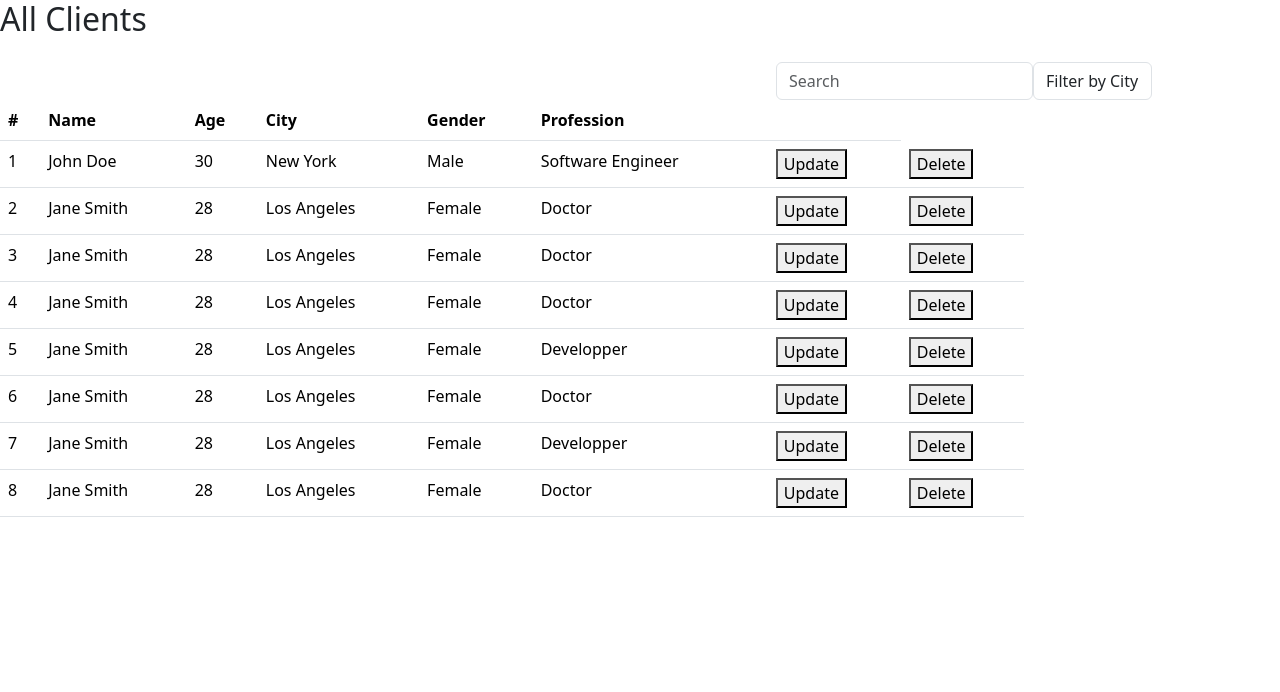
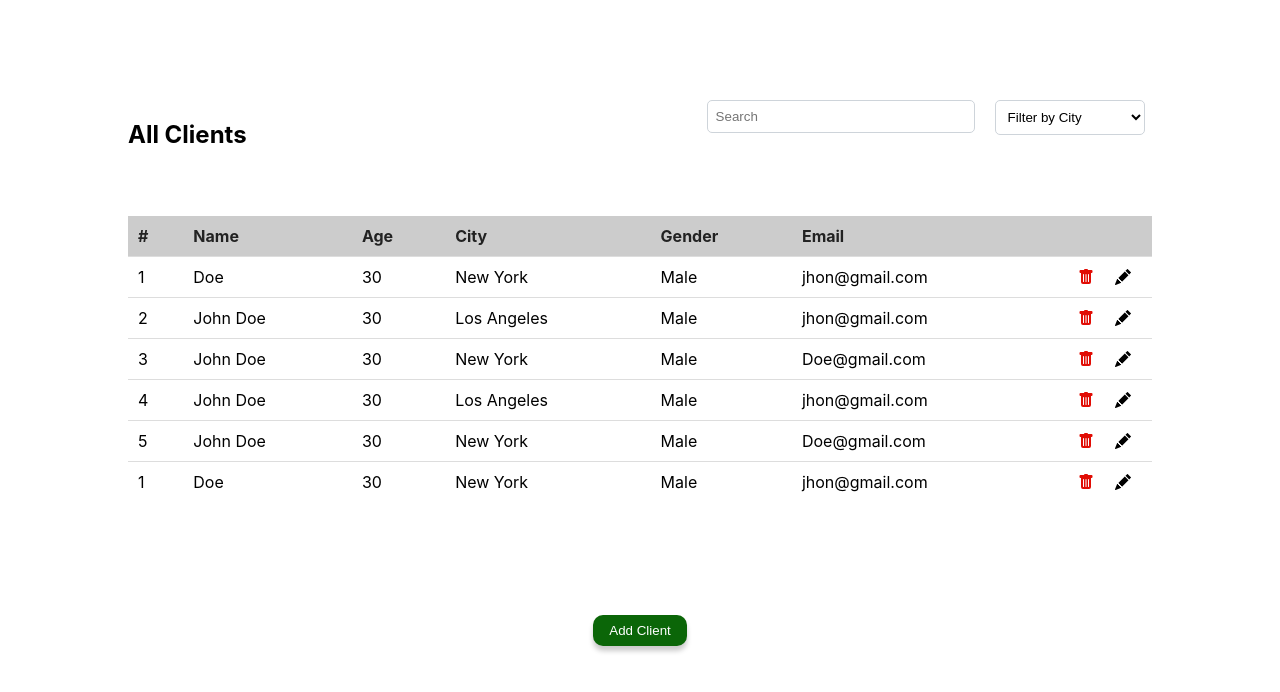
Before and after one commit to dalisaid/Dashboard-Beem, a React (Create React App) app: page / in a window 1280 px wide. Shown: the top 692 px of the page. Built offline with nearby package versions, Linux system fonts and the light colour scheme.

Commit message:
Modification front end client-page

```diff
--- a/src/App.css
+++ b/src/App.css
@@ -1,4 +1,3 @@
-/*****************************************
 .App {
   text-align: center;
 }
@@ -24,7 +23,16 @@
   font-size: calc(10px + 2vmin);
   color: white;
 }
-
+.btn {
+  margin-top: 1rem;
+  border: none;
+  background-color: #0b6608;
+  color: #fff;
+  padding: 0.5rem 1rem;
+  border-radius: 10px;
+  cursor: pointer;
+  box-shadow: 0px 5px 5px #ccc;
+}
 .App-link {
   color: #61dafb;
 }
@@ -37,4 +45,157 @@
     transform: rotate(360deg);
   }
 }
-/************************************************/
+
+/*******************Modal*************************************************************************/
+.modal-container {
+  position: fixed;
+  z-index: 1;
+  left: 0;
+  top: 0;
+  width: 100%;
+  height: 100%;
+  background-color: rgba(0, 0, 0, 0.4);
+  display: flex;
+  align-items: center;
+  justify-content: center;
+}
+
+.modal {
+  border-radius: 5px;
+  padding: 2rem;
+  background-color: white;
+  width: 25em;
+}
+
+.modal .btn {
+  display: block;
+  margin: auto;
+}
+
+.form-group {
+  display: flex;
+  flex-direction: column;
+  margin-bottom: 1rem;
+}
+
+.form-group input,
+.form-group textarea,
+.form-group select {
+  border: 1px solid black;
+  border-radius: 0.3rem;
+  padding: 0.3rem;
+  font-size: 1rem;
+  text-align: left;
+}
+
+.form-group label {
+  margin-bottom: 0.2rem;
+  text-align: left;
+}
+
+.error {
+  background-color: #f8d7da;
+  color: #df4759;
+  padding: 0.5rem;
+  border-radius: 0.3rem;
+  margin-bottom: 1rem;
+}
+/*******************driver**************************************************************************/
+.table-wrapper {
+  width: 100%;
+}
+
+.table {
+  border-collapse: collapse;
+  width: 100%;
+  max-width: 100%;
+}
+
+.table thead {
+  background-color: #ccc;
+  color: #222;
+}
+
+.table th,
+.table td {
+  padding: 10px;
+}
+
+.table td {
+  border-top: 1px solid #ddd;
+}
+
+.table tbody tr:hover {
+  background-color: #f5f5f5;
+}
+
+.actions {
+  display: flex;
+  justify-content: space-around;
+  align-items: center;
+}
+
+.delete-btn {
+  color: #e10d05;
+}
+
+.table-wrapper {
+  display: flex;
+  justify-content: center;
+  align-items: center;
+  flex-direction: column; /* Ensure the table is centered vertically */
+  height: 60vh; /* Optionally, set a height to center vertically on the page */
+}
+
+.table-wrapper table {
+  width: 80%;
+  text-align: left;
+}
+
+.container {
+  display: flex;
+  flex-direction: column;
+  align-items: flex-end; /* Aligns items to the end of the container (right side) */
+}
+
+.header {
+  display: flex;
+  justify-content: space-between; /* Spreads the items in the header to the start and end of the container */
+  width: 80%;
+  margin-right: 10%;
+  margin-top: 100px; /* Adjust margin-top as per your requirement */
+  margin-bottom: -50px;
+}
+
+.controls {
+  display: flex;
+  margin-top: 120px; /* Adjust margin-top as per your requirement */
+  margin-bottom: -150px;
+}
+
+.search-input {
+  border: 1px solid #ced4da; /* Add border */
+  border-radius: 5px; /* Add border radius */
+  padding: 0.5rem; /* Add padding */
+  width: 250px; /* Set width as per your requirement */
+  margin-right: 20px; /* Add margin to the right */
+}
+
+.search-input:focus {
+  outline: none; /* Remove outline on focus */
+  border-color: #007bff; /* Change border color on focus */
+}
+
+.filter-select {
+  border: 1px solid #ced4da; /* Add border */
+  border-radius: 5px; /* Add border radius */
+  padding: 0.5rem; /* Add padding */
+  width: 150px; /* Set width as per your requirement */
+  background-color: #fff;/* Set background color */
+  margin-right: -95px;
+}
+
+.filter-select:focus {
+  outline: none; /* Remove outline on focus */
+  border-color: #007bff; /* Change border color on focus */
+}
--- a/src/App.js
+++ b/src/App.js
@@ -1,12 +1,21 @@
-import React from 'react';
-import 'bootstrap/dist/css/bootstrap.min.css';
+import React, { useState } from 'react';
+import './App.css';
+import { ClientTable } from './components/client';
+import { Modal } from './components/modal';
+const App = () => {
+  const [modalOpen, setModalOpen] = useState(false);
 
-import {ClientTable} from './components/client';
-
-const App = () => {
   return (
     <div className='App'>
-   <ClientTable/>
+      <ClientTable openModal={() => setModalOpen(true)} />
+      <button onClick={() => setModalOpen(true)} className="btn">
+        Add Client
+      </button>
+      {modalOpen && <Modal
+        closeModal={() => {
+          setModalOpen(false);
+        }}
+      />}
     </div>
   );
 };
--- a/src/components/client.jsx
+++ b/src/components/client.jsx
@@ -1,19 +1,22 @@
-import React from 'react';
+import React from "react";
+import { BsFillTrashFill, BsFillPencilFill } from "react-icons/bs";
+import "../App.css";
 import { Table, Form, FormControl } from 'react-bootstrap';
 
-export const ClientTable = () => {
+export const ClientTable = ({ openModal }) => {
   return (
-    <div>
-
+    <div className="container">
+      <div className="header">
         <h2>All Clients</h2>
         <div style={{ display: "flex", justifyContent: "right", marginRight:"10%" }}>
         {/* Placeholder for search bar */}
         <Form className="mt-3">
-          <FormControl type="text" placeholder="Search" className="mr-sm-2" />
+  <FormControl type="text" placeholder="Search" className="mr-sm-2 search-input" />
 </Form>
+
         {/* Placeholder for filter bar */}
-        <Form className="mt-3 ml-3">  {/* Added a margin-left for spacing */}
-          <Form.Control as="select">
+        <Form className="mt-3 ml-3"> {/* Added a margin-left for spacing */}
+  <Form.Control as="select" className="filter-select">
     <option>Filter by City</option>
     <option>New York</option>
     <option>Los Angeles</option>
@@ -21,109 +24,128 @@ export const ClientTable = () => {
   </Form.Control>
 </Form>
       </div>
-
-      <Table   hover style={{ width: '80%' ,textAlign:"left"}}>
-
-      <thead > {/* Apply color to the entire thead */}
-          <tr >
-            <th  >#</th>
-            <th >Name</th>
+      </div>
+      <div className="table-wrapper">
+        <Table hover style={{ width: '80%', textAlign: "left" }}>
+          <thead>
+            <tr>
+              <th>#</th>
+              <th>Name</th>
               <th>Age</th>
               <th>City</th>
               <th>Gender</th>
-            <th>Profession</th>
+              <th>Email</th>
               <th></th>
-
             </tr>
           </thead>
           <tbody>
             {/* Sample data */}
-          <tr  >
+            <tr>
               <td>1</td>
+              <td>Doe</td>
+              <td>30</td>
+              <td>New York</td>
+              <td>Male</td>
+              <td>jhon@gmail.com</td>
+              <td className="fit">
+                <span className="actions">
+                  <BsFillTrashFill className="delete-btn" />
+                  <BsFillPencilFill
+                    className="edit-btn"
+                    onClick={() => openModal()}
+                  />
+                </span>
+              </td>
+            </tr>
+            <tr>
+              <td>2</td>
+              <td>John Doe</td>
+              <td>30</td>
+              <td>Los Angeles</td>
+              <td>Male</td>
+              <td>jhon@gmail.com</td>
+              <td className="fit">
+                <span className="actions">
+                  <BsFillTrashFill className="delete-btn" />
+                  <BsFillPencilFill
+                    className="edit-btn"
+                    onClick={() => openModal()}
+                  />
+                </span>
+              </td>
+            </tr>
+            <tr>
+              <td>3</td>
               <td>John Doe</td>
               <td>30</td>
               <td>New York</td>
               <td>Male</td>
-            <td>Software Engineer</td>
-            <td><button>Update</button></td>
-            <td><button>Delete</button></td>
-
+              <td>Doe@gmail.com</td>
+              <td className="fit">
+                <span className="actions">
+                  <BsFillTrashFill className="delete-btn" />
+                  <BsFillPencilFill
+                    className="edit-btn"
+                    onClick={() => openModal()}
+                  />
+                </span>
+              </td>
             </tr>
-          <tr >
-            <td>2</td>
-            <td>Jane Smith</td>
-            <td>28</td>
+            <tr>
+              <td>4</td>
+              <td>John Doe</td>
+              <td>30</td>
               <td>Los Angeles</td>
-            <td>Female</td>
-            <td>Doctor</td>
-            <td><button>Update</button></td>
-            <td><button>Delete</button></td>
+              <td>Male</td>
+              <td>jhon@gmail.com</td>
+              <td className="fit">
+                <span className="actions">
+                  <BsFillTrashFill className="delete-btn" />
+                  <BsFillPencilFill
+                    className="edit-btn"
+                    onClick={() => openModal()}
+                  />
+                </span>
+              </td>
             </tr>
-          <tr >
-            <td>3</td>
-            <td>Jane Smith</td>
-            <td>28</td>
-            <td>Los Angeles</td>
-            <td>Female</td>
-            <td>Doctor</td>
-            <td><button>Update</button></td>
-            <td><button>Delete</button></td>
+            <tr>
+              <td>5</td>
+              <td>John Doe</td>
+              <td>30</td>
+              <td>New York</td>
+              <td>Male</td>
+              <td>Doe@gmail.com</td>
+              <td className="fit">
+                <span className="actions">
+                  <BsFillTrashFill className="delete-btn" />
+                  <BsFillPencilFill
+                    className="edit-btn"
+                    onClick={() => openModal()}
+                  />
+                </span>
+              </td>
             </tr>
-          <tr >
-            <td>4</td>
-            <td>Jane Smith</td>
-            <td>28</td>
-            <td>Los Angeles</td>
-            <td>Female</td>
-            <td>Doctor</td>
-            <td><button>Update</button></td>
-            <td><button>Delete</button></td>
+            <tr>
+              <td>1</td>
+              <td>Doe</td>
+              <td>30</td>
+              <td>New York</td>
+              <td>Male</td>
+              <td>jhon@gmail.com</td>
+              <td className="fit">
+                <span className="actions">
+                  <BsFillTrashFill className="delete-btn" />
+                  <BsFillPencilFill
+                    className="edit-btn"
+                    onClick={() => openModal()}
+                  />
+                </span>
+              </td>
             </tr>
-          <tr >
-            <td>5</td>
-            <td>Jane Smith</td>
-            <td>28</td>
-            <td>Los Angeles</td>
-            <td>Female</td>
-            <td>Developper</td>
-            <td><button>Update</button></td>
-            <td><button>Delete</button></td>
-          </tr>
-          <tr >
-            <td>6</td>
-            <td>Jane Smith</td>
-            <td>28</td>
-            <td>Los Angeles</td>
-            <td>Female</td>
-            <td>Doctor</td>
-            <td><button>Update</button></td>
-            <td><button>Delete</button></td>
-          </tr>
-          <tr >
-            <td>7</td>
-            <td>Jane Smith</td>
-            <td>28</td>
-            <td>Los Angeles</td>
-            <td>Female</td>
-            <td>Developper</td>
-            <td><button>Update</button></td>
-            <td><button>Delete</button></td>
-          </tr>
-          <tr >
-            <td>8</td>
-            <td>Jane Smith</td>
-            <td>28</td>
-            <td>Los Angeles</td>
-            <td>Female</td>
-            <td>Doctor</td>
-            <td><button>Update</button></td>
-            <td><button>Delete</button></td>
-          </tr>
-
             {/* Add more data as needed */}
           </tbody>
         </Table>
-
+      </div>
     </div>
   );
 };
--- /dev/null
+++ b/src/components/modal.jsx
@@ -0,0 +1,41 @@
+import React from "react";
+import "../App.css";
+
+export const Modal = ({ closeModal }) => {
+  return (
+    <div
+      className="modal-container"
+      onClick={(e) => {
+        if (e.target.className === "modal-container") closeModal();
+      }}
+    >
+      <div className="modal">
+        <form>
+          <div className="form-group">
+            <label htmlFor="page">Name</label>
+            <input name="page" />
+          </div>
+          <div className="form-group">
+            <label htmlFor="page">Age</label>
+            <input name="page" />
+          </div>
+          <div className="form-group">
+            <label htmlFor="page">City</label>
+            <input name="page" />
+          </div>
+          <div className="form-group">
+            <label htmlFor="page">Gender</label>
+            <input name="page" />
+          </div>
+          <div className="form-group">
+            <label htmlFor="page">Email</label>
+            <input name="page" />
+          </div>
+          <button type="submit" className="btn">
+            Submit
+          </button>
+        </form>
+      </div>
+    </div>
+  );
+};
```
Lines whose indentation alone changed are shown as unchanged.
